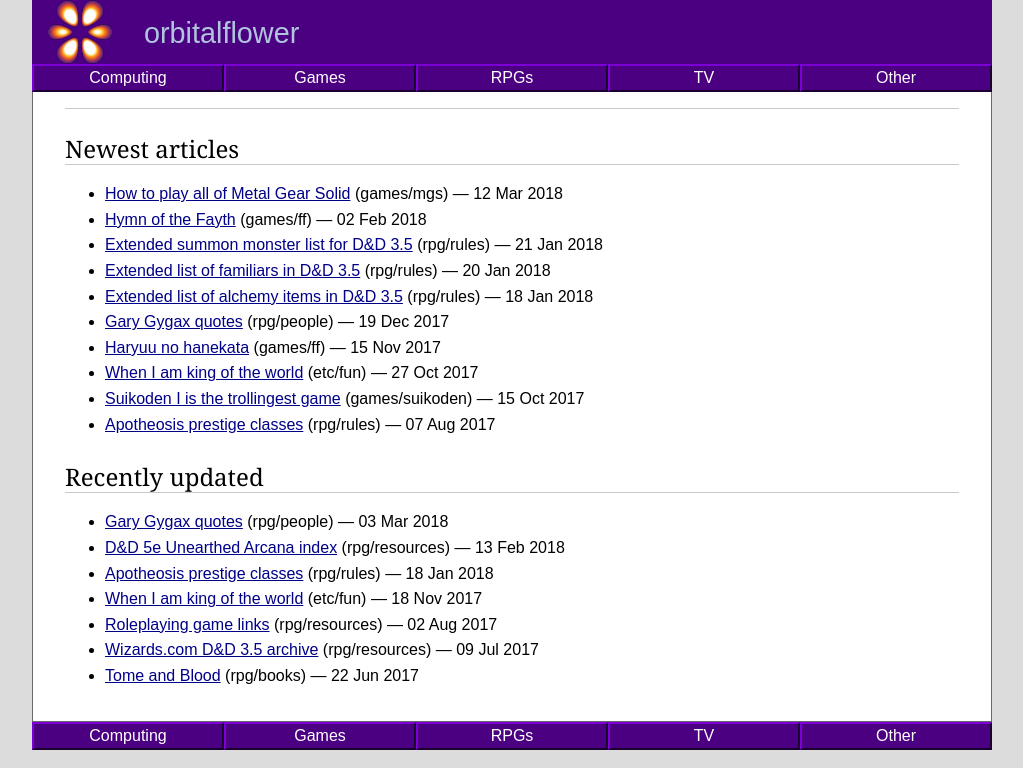
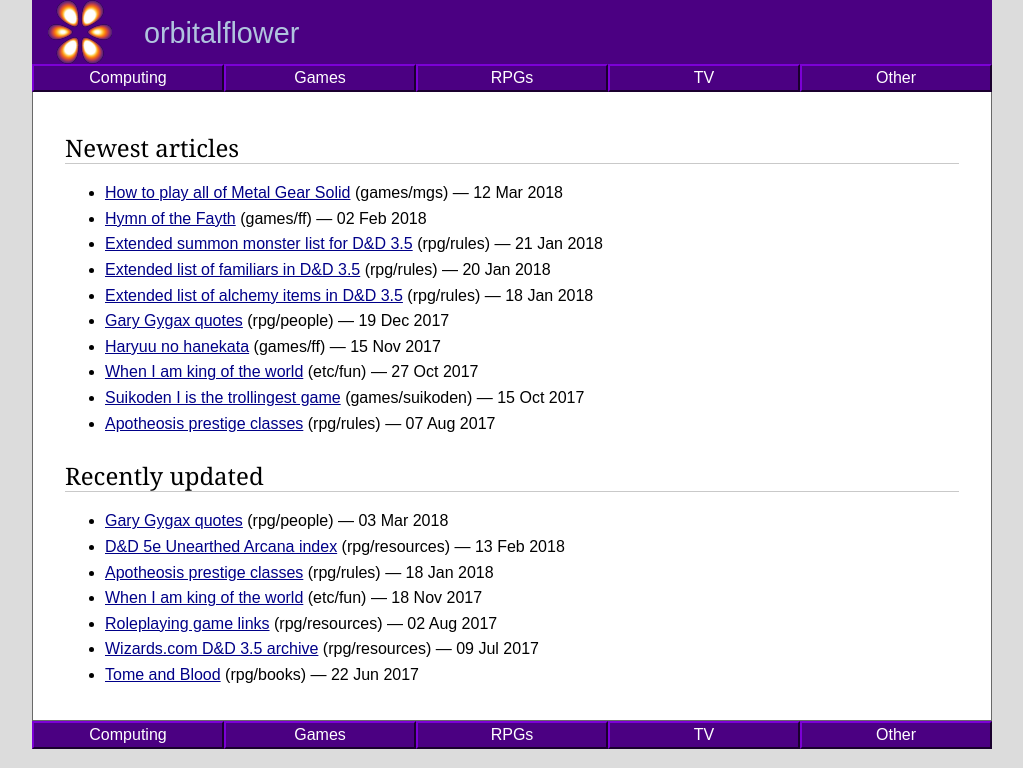
Before and after one commit to orbitalflower/orbitalflower.github.io, a Jekyll site: the page built from index.md, in a window 1280 px wide. Shown: the top 768 px of the page, without its empty margins (128-1151 px from the left). Built offline with Jekyll 4.4.1, drawn with Linux system fonts in a browser that asks for light colours; grey boxes are pictures that could not be loaded.

Commit message:
Layout fix

```diff
--- a/_layouts/default.html
+++ b/_layouts/default.html
@@ -17,7 +17,7 @@
 {% include navigation.html %}
 
       <div id="content">
-      <h1>{{ page.title | default: Untitled }}</h1>
+      {% if page.title %}<h1>{{ page.title | default: Untitled }}</h1>{% endif %}
         {{ content }}
       </div>
 
```
Also changed, not shown: categories/etc.md (+1 -1 lines).
